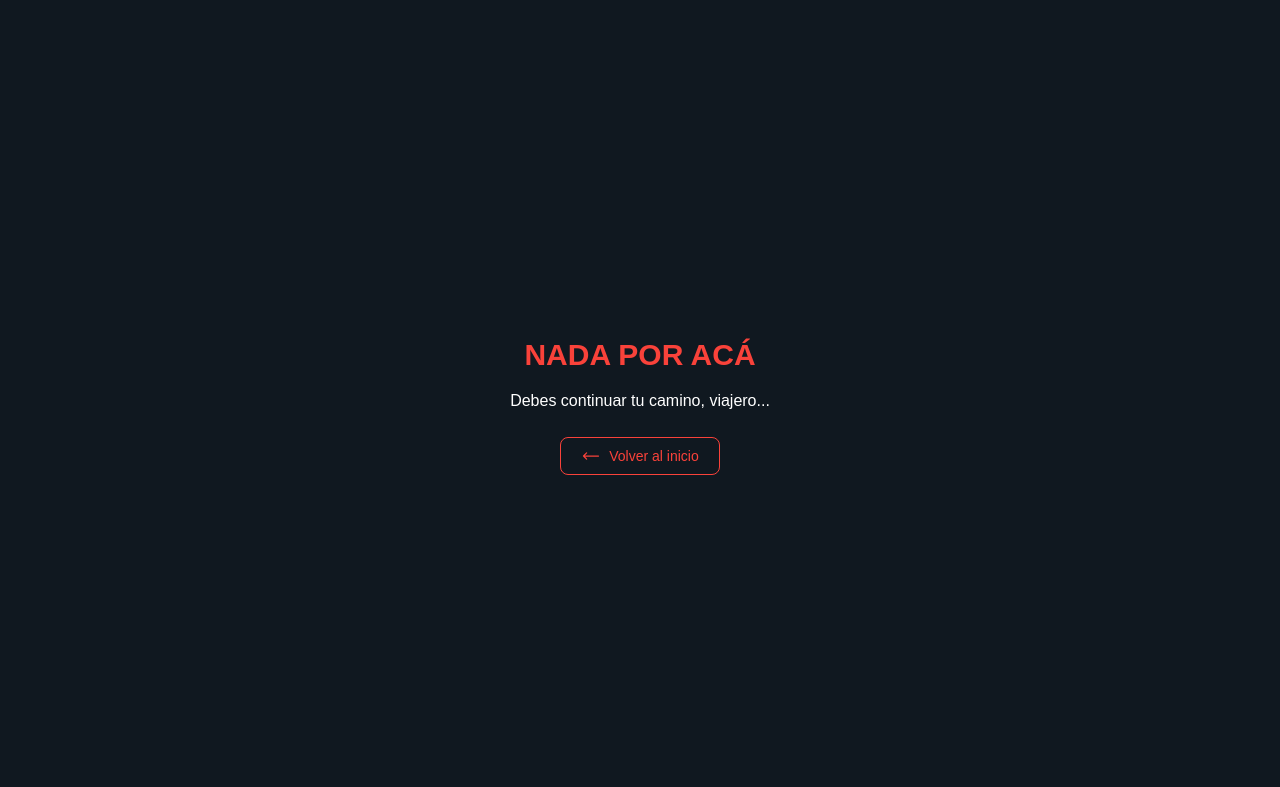
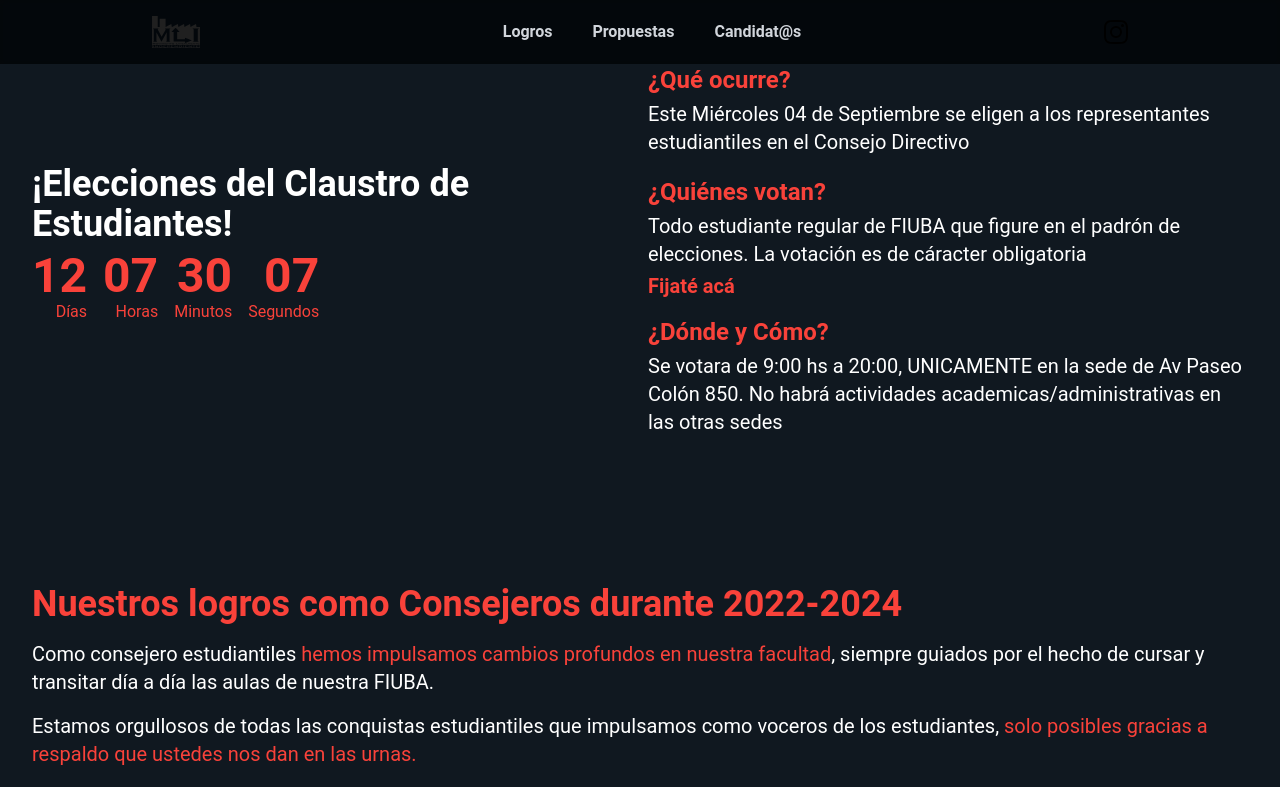
Before and after one commit to MiroslavSapunar/MLI-Page, a Next.js app: page /elecciones-2024 in a window 1280 px wide. Before the commit this address had no page. Shown: the top 787 px of the page. Built offline with nearby package versions, Linux system fonts and the light colour scheme.

Commit message:
Updated HomePage, Elections move to own route

```diff
--- /dev/null
+++ b/src/app/elecciones-2024/page.tsx
@@ -0,0 +1,34 @@
+'use client'
+import { useState, useEffect } from 'react';
+import dynamic from 'next/dynamic'
+import { UAParser } from "ua-parser-js";
+
+import NavBar from "../components/navbar";
+
+const Elections = dynamic(() => import('../components/elections'), { ssr: false })
+const Achievements = dynamic(() => import('../components/achievements'), { ssr: false })
+const Proposals = dynamic(() => import('../components/proposals'), { ssr: false })
+const Candidates = dynamic(() => import('../components/candidates'), { ssr: false })
+
+export default function Home() {
+
+  const [isMobile, setIsMobile] = useState(false);
+
+  useEffect(() => {
+    const parser = new UAParser();
+    const userAgent = window.navigator.userAgent;
+    const result = parser.setUA(userAgent).getResult();
+    const isMobileDevice = /mobile/i.test(result.device.type ? result.device.type : "");
+    setIsMobile(isMobileDevice);
+  }, []);
+
+  return (
+    <div className="font-roboto">
+      <NavBar />
+      <Elections/>
+      <Achievements isMobile={isMobile} />
+      <Proposals />
+      <Candidates />
+    </div>
+  )
+}
--- a/src/app/page.tsx
+++ b/src/app/page.tsx
@@ -1,38 +1,12 @@
 'use client'
-import { useState, useEffect } from 'react';
-import dynamic from 'next/dynamic'
-
-import { UAParser } from "ua-parser-js";
-
 import Landing from "./components/landing";
 import NavBar from "./components/navbar";
-// import Elections from './components/elections';
-
-const Elections = dynamic(() => import('./components/elections'), { ssr: false })
-const Achievements = dynamic(() => import('./components/achievements'), { ssr: false })
-const Proposals = dynamic(() => import('./components/proposals'), { ssr: false })
-const Candidates = dynamic(() => import('./components/candidates'), { ssr: false })
 
 export default function Home() {
-
-  const [isMobile, setIsMobile] = useState(false);
-
-  useEffect(() => {
-    const parser = new UAParser();
-    const userAgent = window.navigator.userAgent;
-    const result = parser.setUA(userAgent).getResult();
-    const isMobileDevice = /mobile/i.test(result.device.type ? result.device.type : "");
-    setIsMobile(isMobileDevice);
-  }, []);
-
   return (
     <div className="font-roboto">
       <NavBar />
       <Landing />
-      <Elections/>
-      <Achievements isMobile={isMobile} />
-      <Proposals />
-      <Candidates />
     </div>
   )
 }
```
